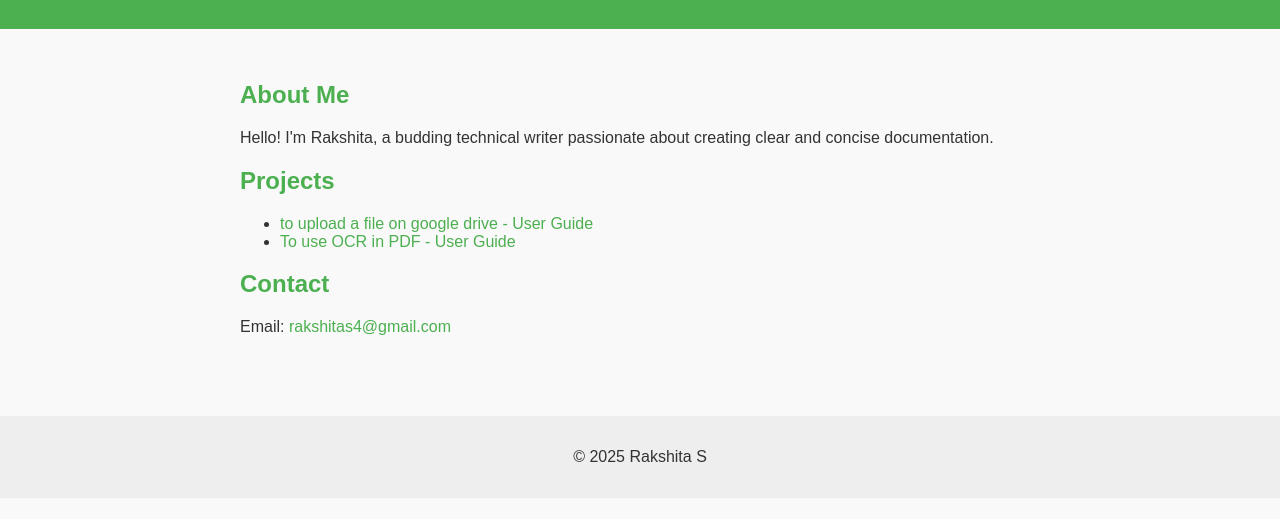
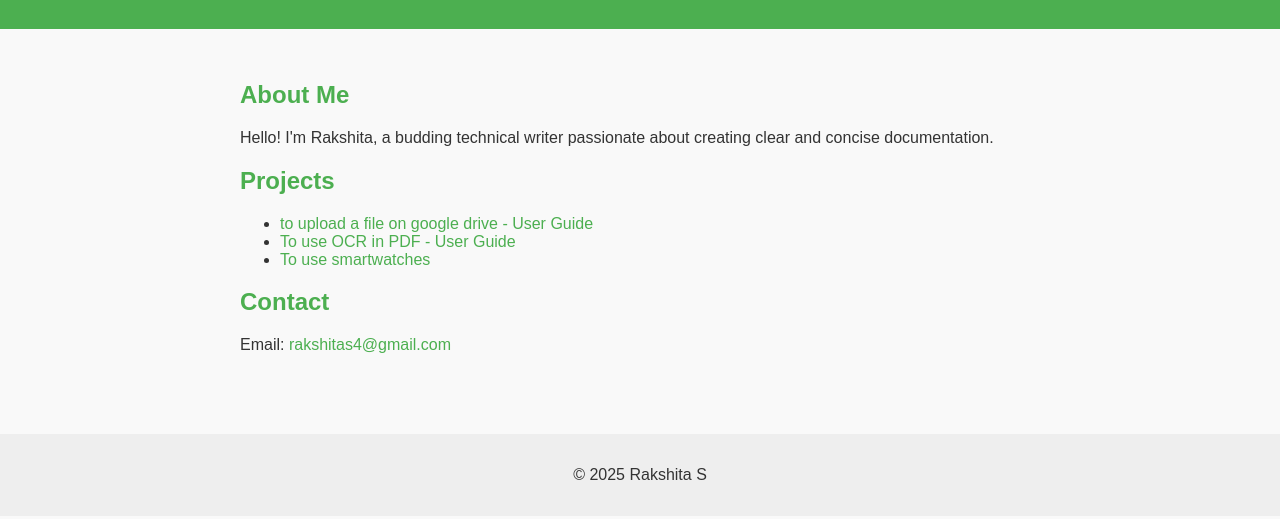
Before and after one commit to rakshitas4-lab/RS-tech-writer-portfolio, a plain HTML site: page index.html in a window 1280 px wide. Shown: the part 117-636 px from the top of the page. Drawn offline with Linux system fonts and the light colour scheme.

Commit message:
Update index.html

```diff
--- a/index.html
+++ b/index.html
@@ -56,6 +56,7 @@
         <ul>
             <li><a href="How to upload a file on google drive"> to upload a file on google drive - User Guide</a></li>
              <li><a href="OCR in pdf"> To use OCR in PDF - User Guide</a></li>
+             <li><a href="Smartwatches"> To use smartwatches</a></li>
         </ul>
 
         <h2>Contact</h2>
```
